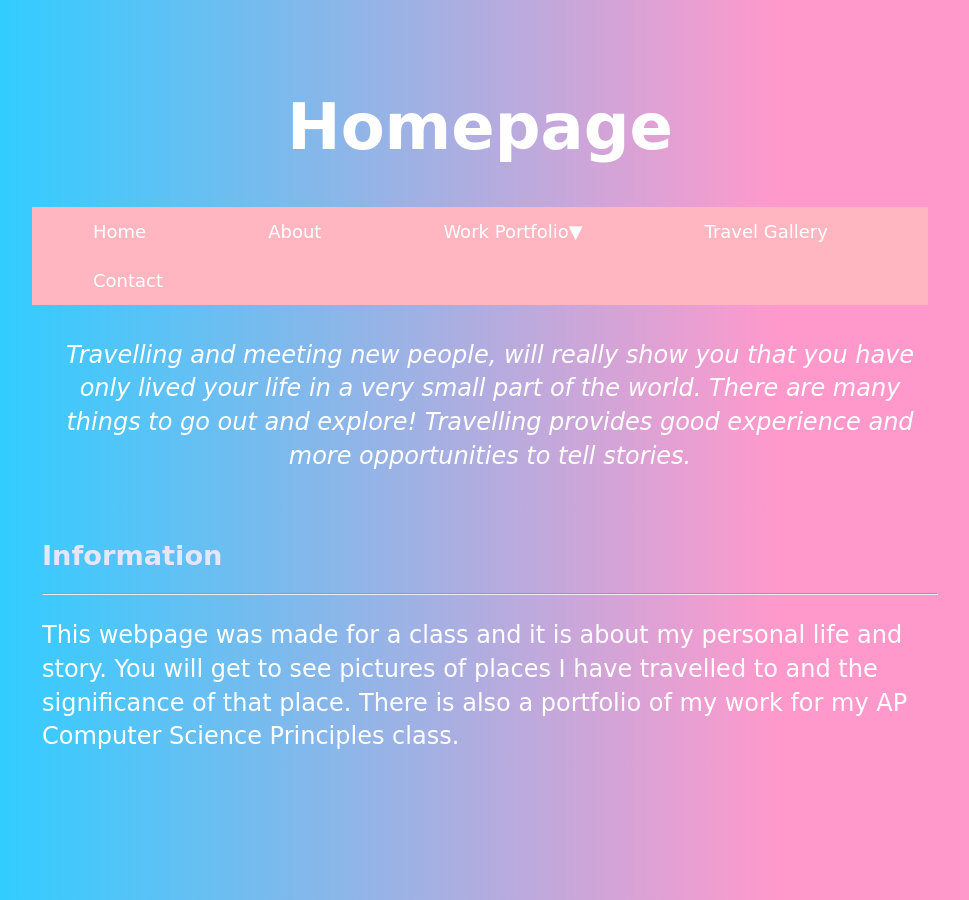
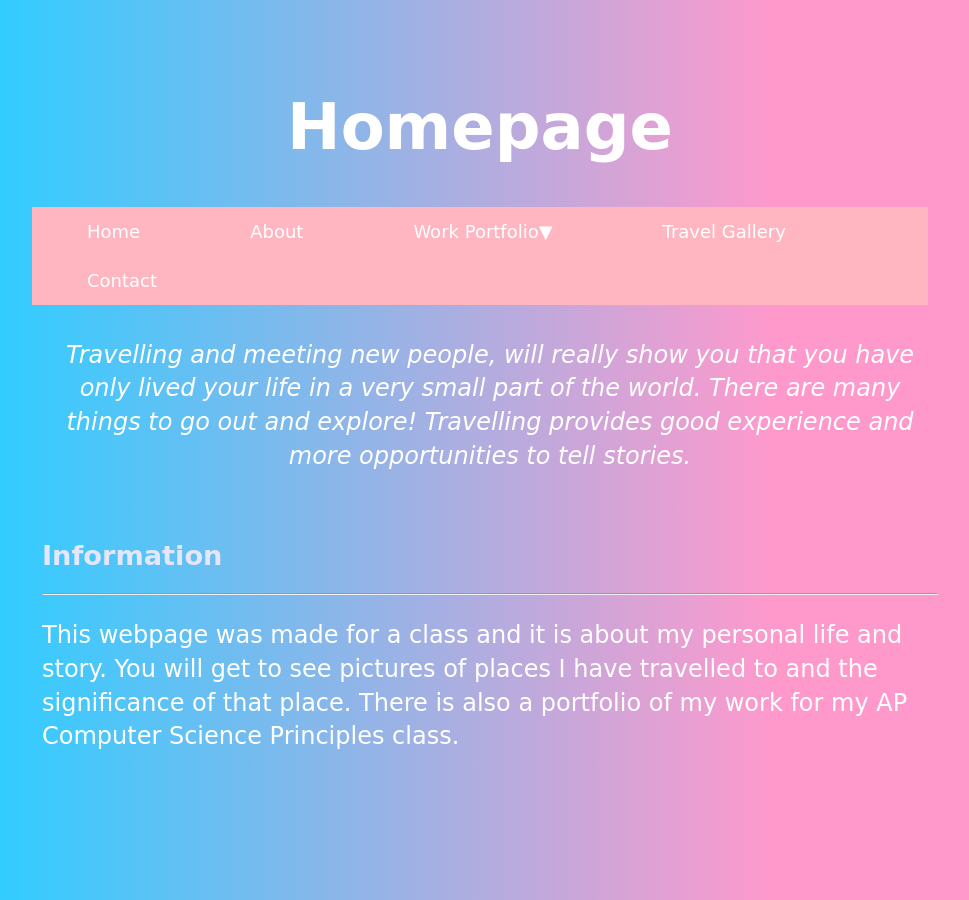
Before and after one commit to CNakano7/CNakano7.github.io, a Jekyll site: the page index.html, which Jekyll copies as it is, in a window 1280 px wide. Shown: the whole page, without its empty margins (160-1129 px from the left). Built offline with Jekyll 4.4.1, drawn with Linux system fonts in a browser that asks for light colours.

Commit message:
Update main.css

```diff
--- a/css/main.css
+++ b/css/main.css
@@ -81,7 +81,7 @@ div.desc {
   display: block;
   color: white;
   text-align: center;
-  padding: 14px 61px;
+  padding: 14px 55px;
   text-decoration: none;
   font-size: 18px;
 }
@@ -96,7 +96,7 @@ div.desc {
   border: none;
   outline: none;
   color: white;
-  padding: 14px 61px;
+  padding: 14px 55px;
   background-color: inherit;
   font-family: inherit;
   margin: 0;
```
